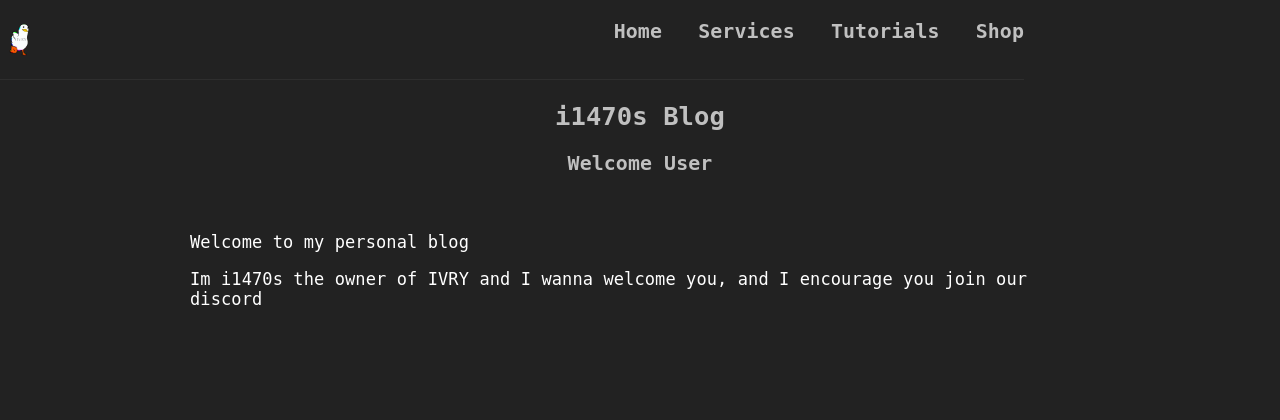
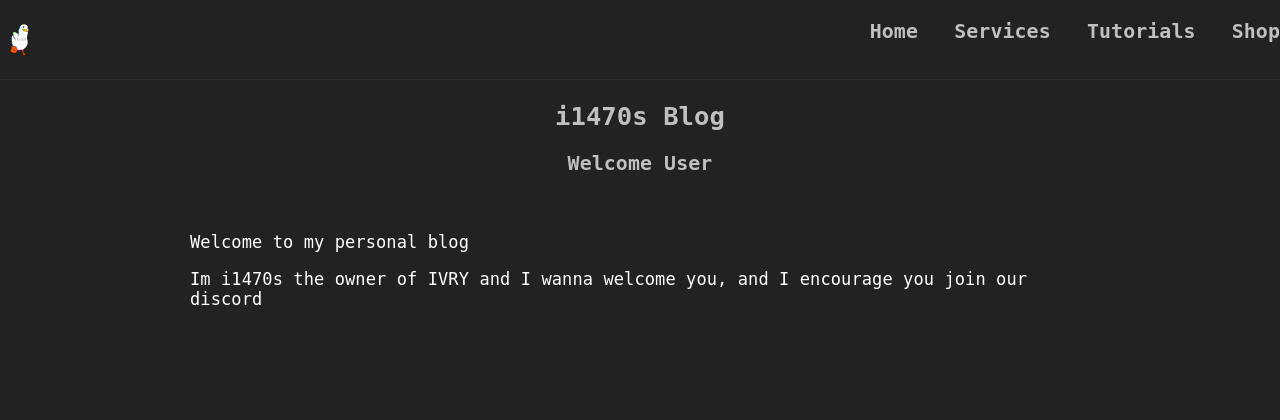
Before and after one commit to i1470s/IVRY-Website-V2, a PHP site: page /content/home/blog.html in a window 1280 px wide. Shown: the top 420 px of the page. Run offline with PHP 8.4, Linux system fonts and the light colour scheme.

Commit message:
Add files via upload

```diff
--- a/data/css/styles.css
+++ b/data/css/styles.css
@@ -50,7 +50,7 @@ footer{
 
 .head{
     position: relative;
-    max-width: 80%;
+    width: 100%;
     background-color: #222;
     height: 80px;
     border: 1px;
```
